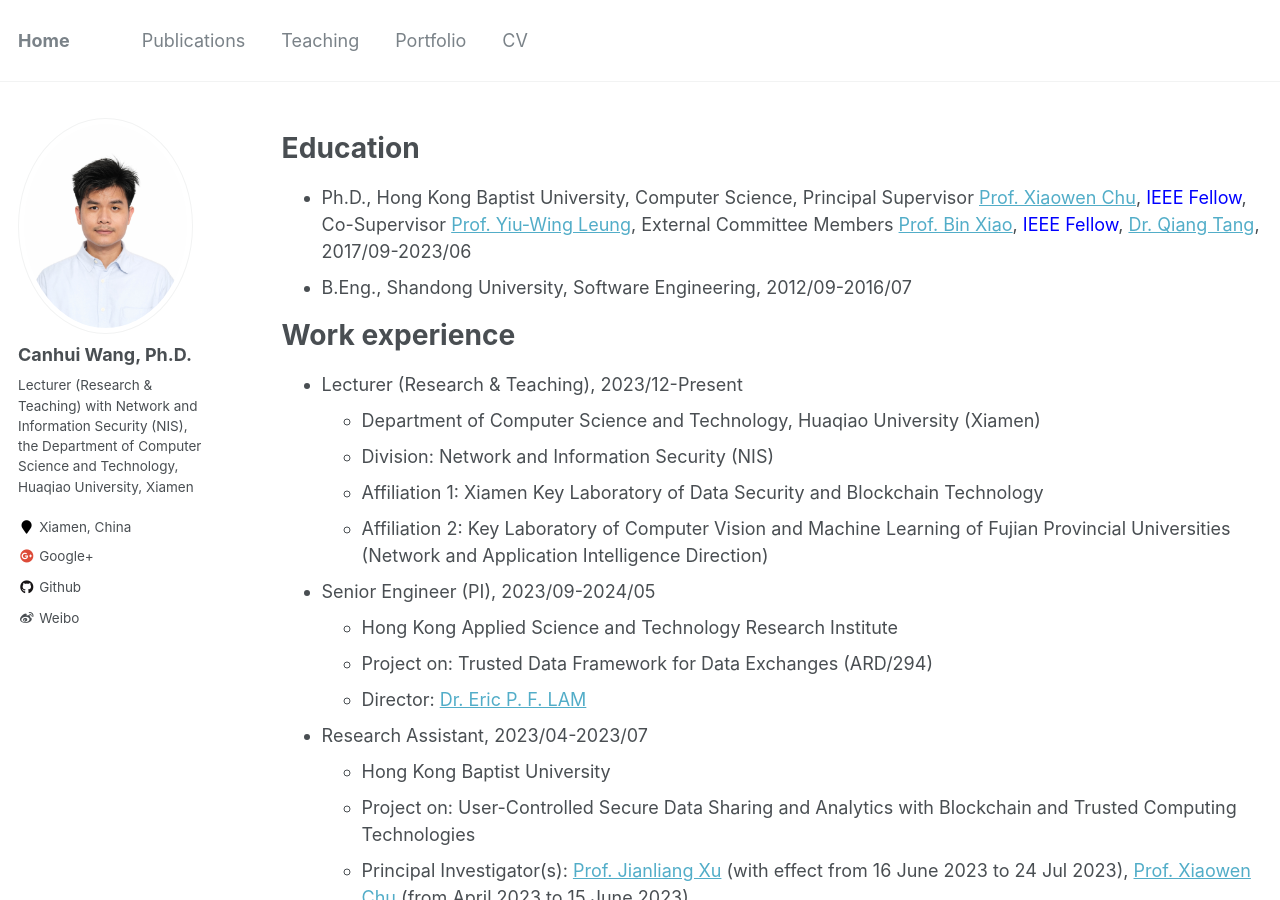
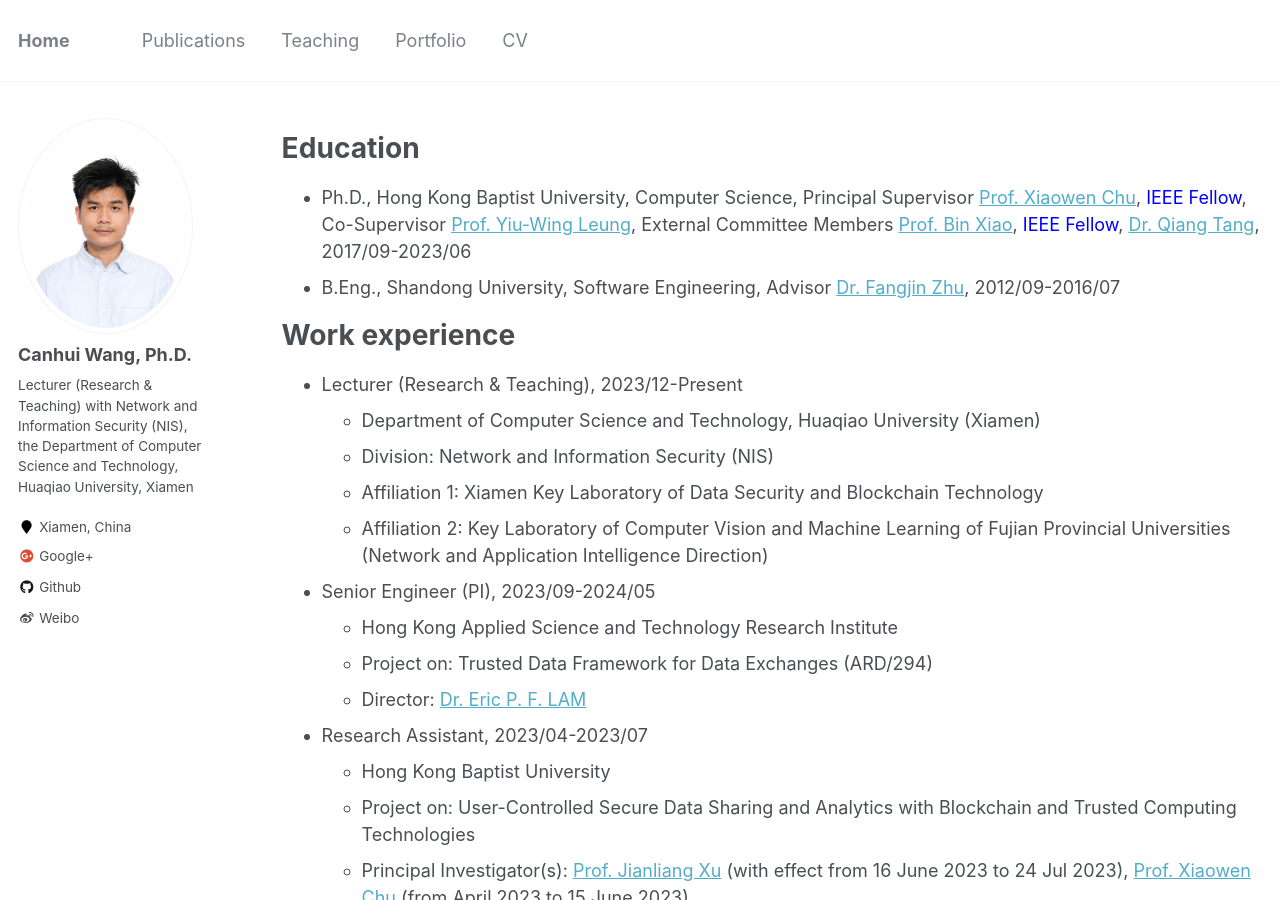
Before and after one commit to Canhui/canhui.github.io, a Jekyll site: the page built from _pages/cv.md, in a window 1280 px wide and 900 px high. Built offline with Jekyll 4.4.1, drawn with Linux system fonts in a browser that asks for light colours.

Commit message:
Update cv.md

```diff
--- a/_pages/cv.md
+++ b/_pages/cv.md
@@ -12,9 +12,7 @@ redirect_from:
 Education
 ======
 * Ph.D., Hong Kong Baptist University, Computer Science, Principal Supervisor [Prof. Xiaowen Chu](https://www.comp.hkbu.edu.hk/~chxw/), <span style="color:blue">IEEE Fellow</span>, Co-Supervisor [Prof. Yiu-Wing Leung](https://www.comp.hkbu.edu.hk/v1/?page=profile&id=ywleung), External Committee Members [Prof. Bin Xiao](https://web.comp.polyu.edu.hk/csbxiao/), <span style="color:blue">IEEE Fellow</span>, [Dr. Qiang Tang](https://www.sydney.edu.au/engineering/about/our-people/academic-staff/qiang-tang.html), 2017/09-2023/06
-* B.Eng., Shandong University, Software Engineering, 2012/09-2016/07
-
-
+* B.Eng., Shandong University, Software Engineering, Advisor [Dr. Fangjin Zhu](https://www.sc.sdu.edu.cn/info/1045/2267.htm), 2012/09-2016/07
 
 Work experience
 ======
```
